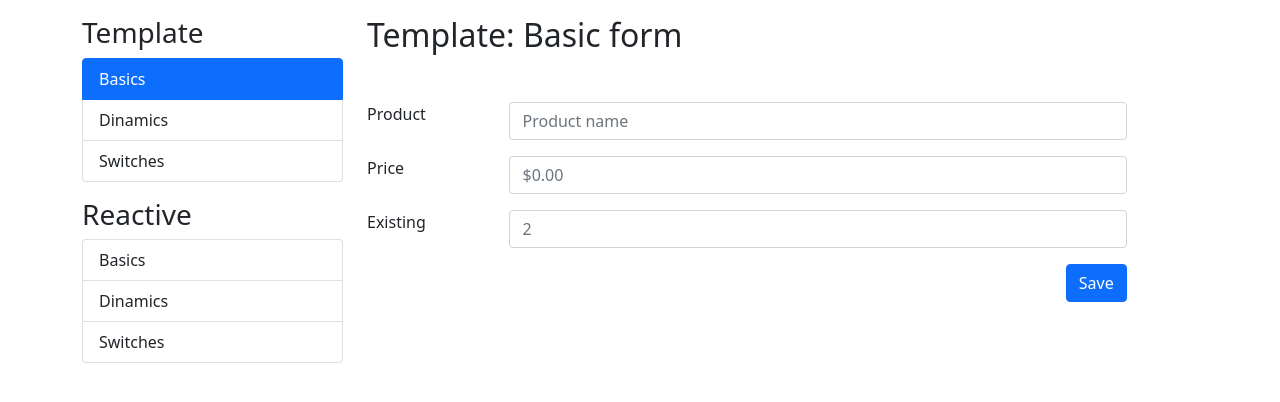
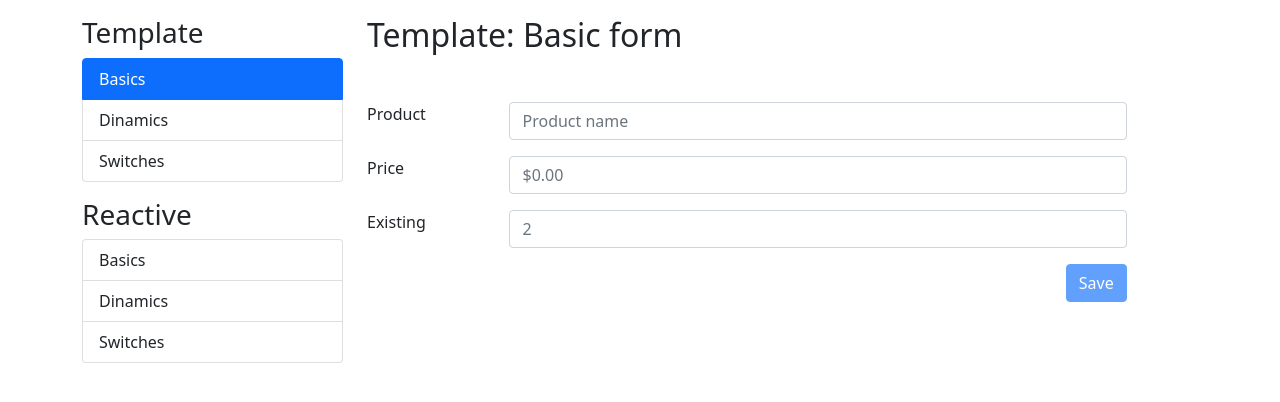
Before and after one commit to DavidBarcenas/angular-refresher, an Angular app in the folder forms/: page /template/basics in a window 1280 px wide. Shown: the top 402 px of the page. Built offline with nearby package versions, Linux system fonts and the light colour scheme.

Commit message:
forms(template): Show error messages

```diff
--- a/forms/src/app/template/basics/basics.component.html
+++ b/forms/src/app/template/basics/basics.component.html
@@ -10,7 +10,10 @@
                     name="product"
                     ngModel
                     placeholder="Product name"
-                    aria-describedby="productHelp">
+                    aria-describedby="productHelp"
+                    required minlength="3"
+                    [class.is-invalid]="formBasic.controls.product?.touched && formBasic.controls.product?.errors"
+                    >
                 <div id="productHelp" class="invalid-feedback">We'll never share your email with anyone else.</div>
             </div>
         </div>
@@ -42,7 +45,7 @@
         </div>
         <div class="row">
             <div class="col-sm-11">
-                <button type="submit" class="btn btn-primary float-end">Save</button>
+                <button type="submit" [disabled]="formBasic.invalid" class="btn btn-primary float-end">Save</button>
             </div>
         </div>
     </form>
```
